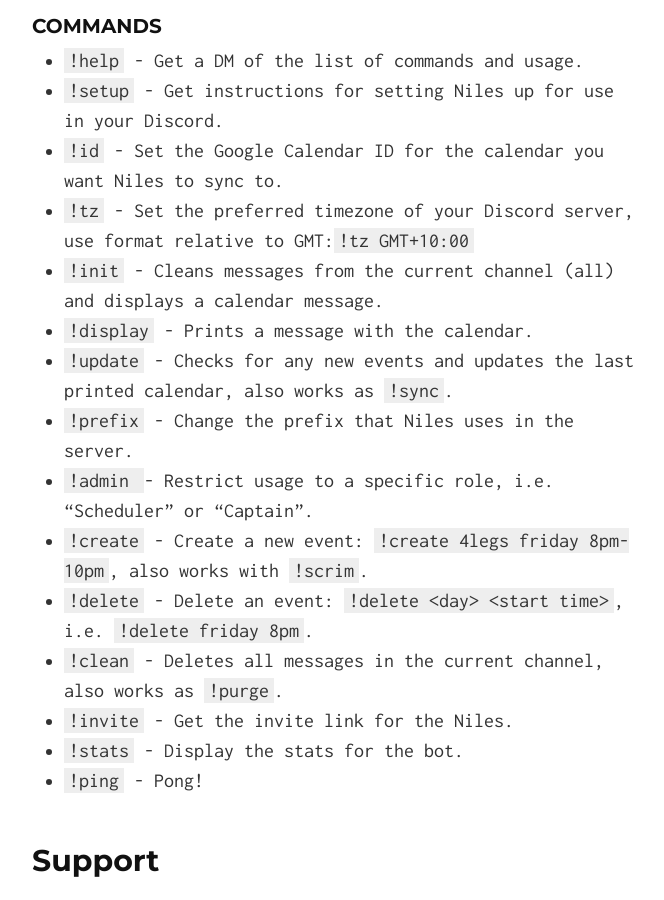
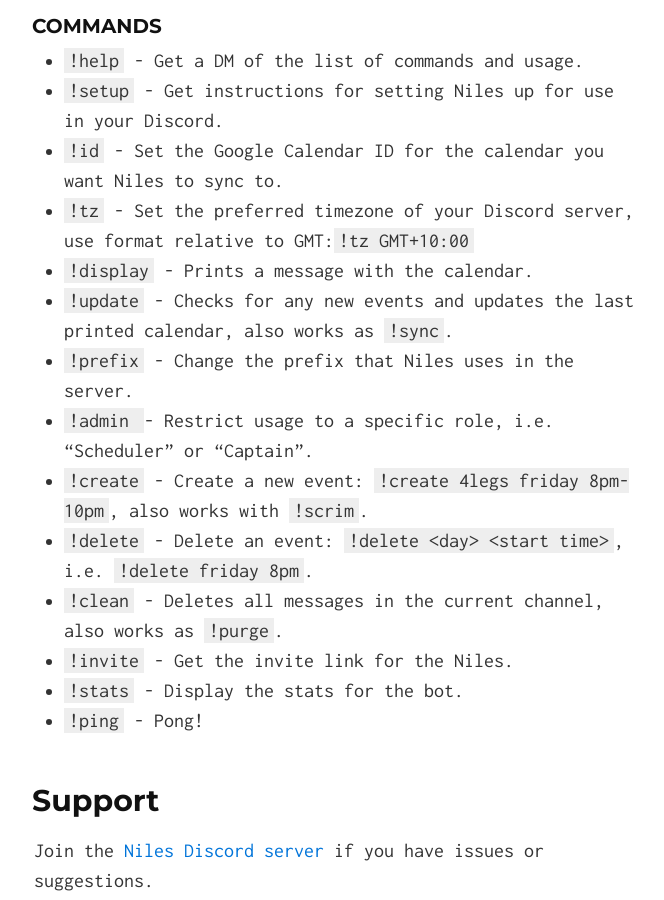
Before and after one commit to niles-bot/niles, a Jekyll site: the page built from docs/index.md, in a window 1280 px wide and 900 px high, scrolled down 1424 px. Shown: the whole window, without its empty margins (306-970 px from the left). Built offline with Jekyll 4.4.1, drawn with Linux system fonts in a browser that asks for light colours.

Commit message:
Update index.md

```diff
--- a/docs/index.md
+++ b/docs/index.md
@@ -31,7 +31,6 @@
 * `!setup`    - Get instructions for setting Niles up for use in your Discord.
 * `!id`       - Set the Google Calendar ID for the calendar you want Niles to sync to.
 * `!tz`       - Set the preferred timezone of your Discord server, use format relative to GMT:`!tz GMT+10:00`
-* `!init`     - Cleans messages from the current channel (all) and displays a calendar message.
 * `!display`  - Prints a message with the calendar.
 * `!update`   - Checks for any new events and updates the last printed calendar, also works as `!sync`.
 * `!prefix`   - Change the prefix that Niles uses in the server.
```
